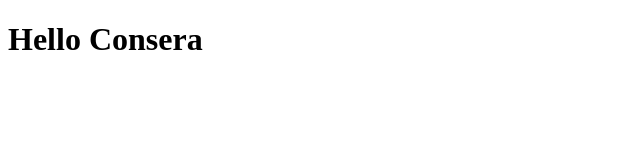
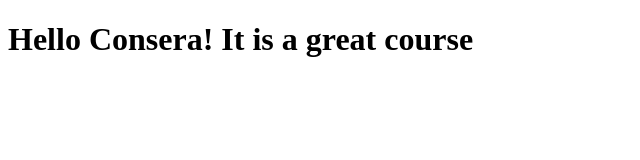
Before and after one commit to sherryarb/coursera-test, a plain HTML site: page site/index.html in a window 1280 px wide. Shown: the whole page, without its empty margins (0-640 px from the left). Drawn offline with Linux system fonts and the light colour scheme.

Commit message:
small changes

```diff
--- a/site/index.html
+++ b/site/index.html
@@ -6,6 +6,6 @@
 	<title>Hello Consera</title>
 </head>
 <body>
-<h1>Hello Consera</h1>
+<h1>Hello Consera! It is a great course</h1>
 </body>
 </html>
```
